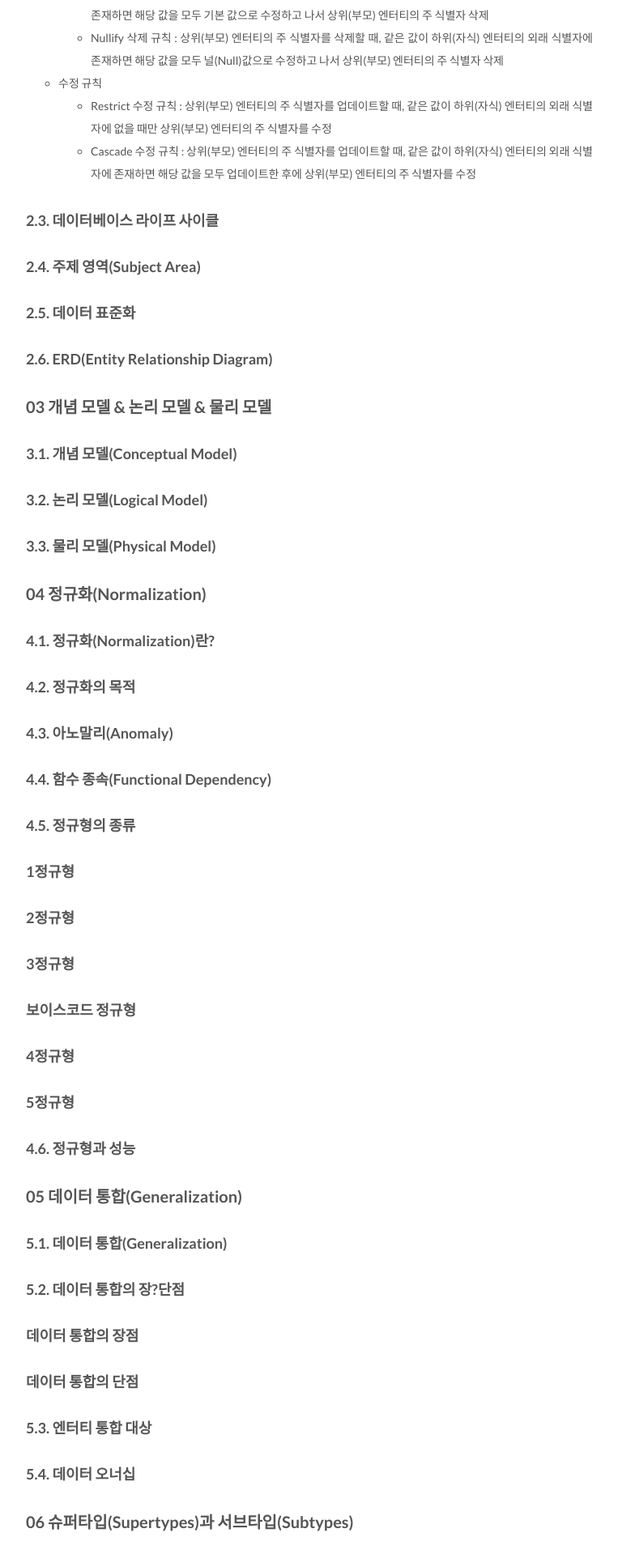
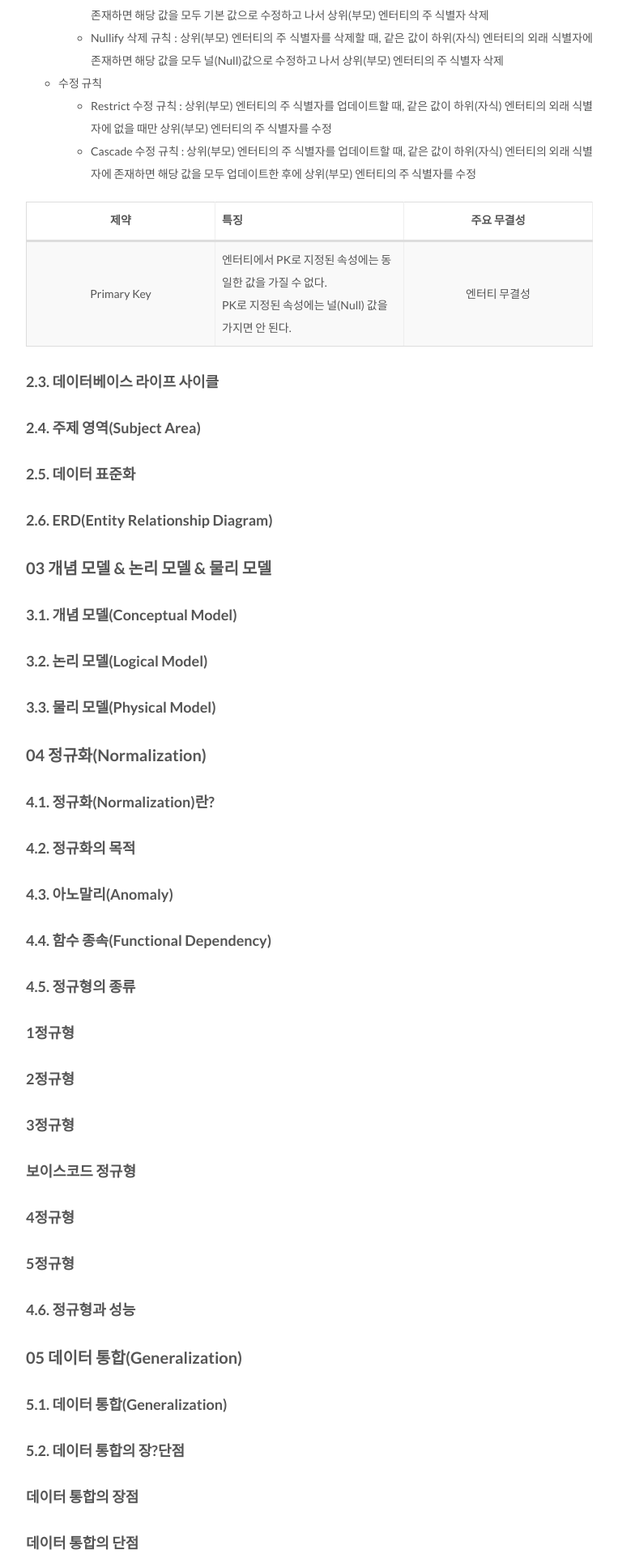
Before and after one commit to csj4032/csj4032.github.io, a Jekyll site: the page built from _posts/2018-05-02-관계형데이터모델링프리미엄가이드.md, in a window 1280 px wide. Shown: the part 3708-5627 px from the top of the page at 81% size, without its empty margins (258-1021 px from the left). Built offline with Jekyll 4.4.1, drawn with Linux system fonts in a browser that asks for light colours; comment, search, counter and statistics services are not loaded.

Commit message:
관계형 데이터 모델링 프리미엄 가이드 포스티 수정

```diff
--- a/_posts/2018-05-02-관계형데이터모델링프리미엄가이드.md
+++ b/_posts/2018-05-02-관계형데이터모델링프리미엄가이드.md
@@ -102,6 +102,11 @@ comments: true
 * 수정 규칙
   * Restrict 수정 규칙 : 상위(부모) 엔터티의 주 식별자를 업데이트할 때, 같은 값이 하위(자식) 엔터티의 외래 식별자에 없을 때만 상위(부모) 엔터티의 주 식별자를 수정
   * Cascade 수정 규칙 : 상위(부모) 엔터티의 주 식별자를 업데이트할 때, 같은 값이 하위(자식) 엔터티의 외래 식별자에 존재하면 해당 값을 모두 업데이트한 후에 상위(부모) 엔터티의 주 식별자를 수정
+
+| :-: | :-: | :-: |
+| 제약 | 특징 | 주요 무결성 |
+| :-: | :- | :-: |
+| Primary Key | 엔터티에서 PK로 지정된 속성에는 동일한 값을 가질 수 없다.<br> PK로 지정된 속성에는 널(Null) 값을 가지면 안 된다. | 엔터티 무결성 |
 
 ### 2.3. 데이터베이스 라이프 사이클
 
```
